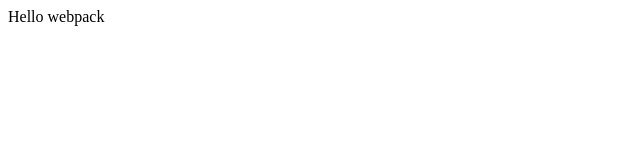
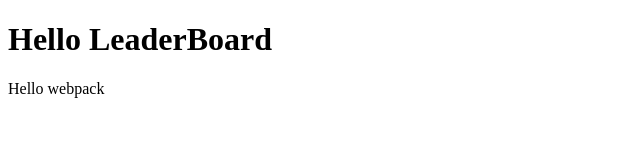
Before and after one commit to studiosnabeel/Leaderboard, a website built with webpack: page dist/index.html in a window 1280 px wide. Shown: the whole page, without its empty margins (0-640 px from the left). Built offline with nearby package versions, Linux system fonts and the light colour scheme.

Commit message:
run npm build to update dist folder

```diff
--- a/dist/index.html
+++ b/dist/index.html
@@ -1 +1 @@
-<!doctype html><html><head><meta charset="utf-8"><title>Output Management</title><meta name="viewport" content="width=device-width,initial-scale=1"><script defer="defer" src="main.js"></script></head><body></body></html>
+<!doctype html><html lang="en"><head><meta charset="UTF-8"/><meta http-equiv="X-UA-Compatible" content="IE=edge"/><meta name="viewport" content="width=device-width,initial-scale=1"/><title>Nabeel's Leaderboard project</title><script defer="defer" src="main.js"></script></head><body><h1>Hello LeaderBoard</h1></body></html>
```
